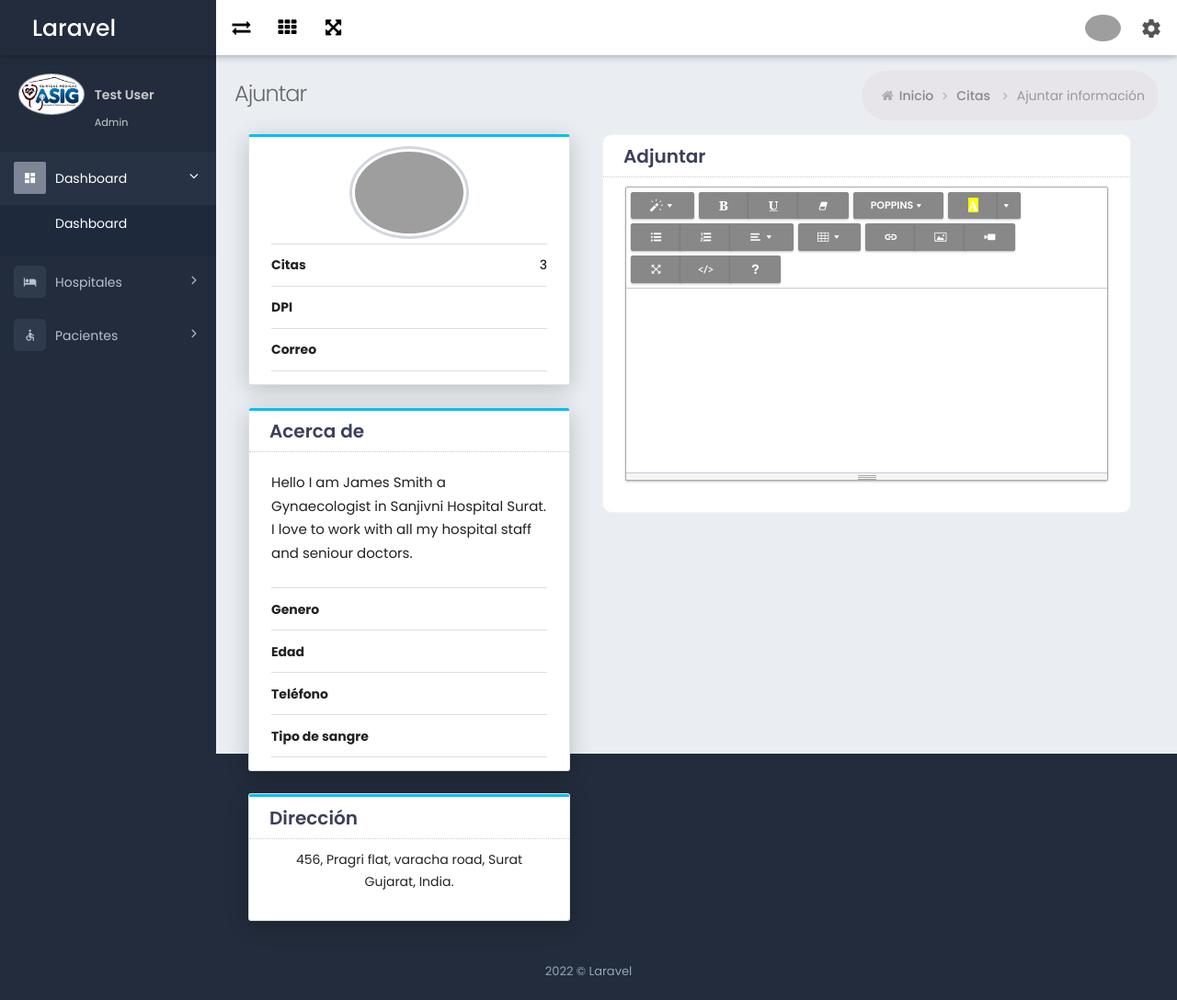
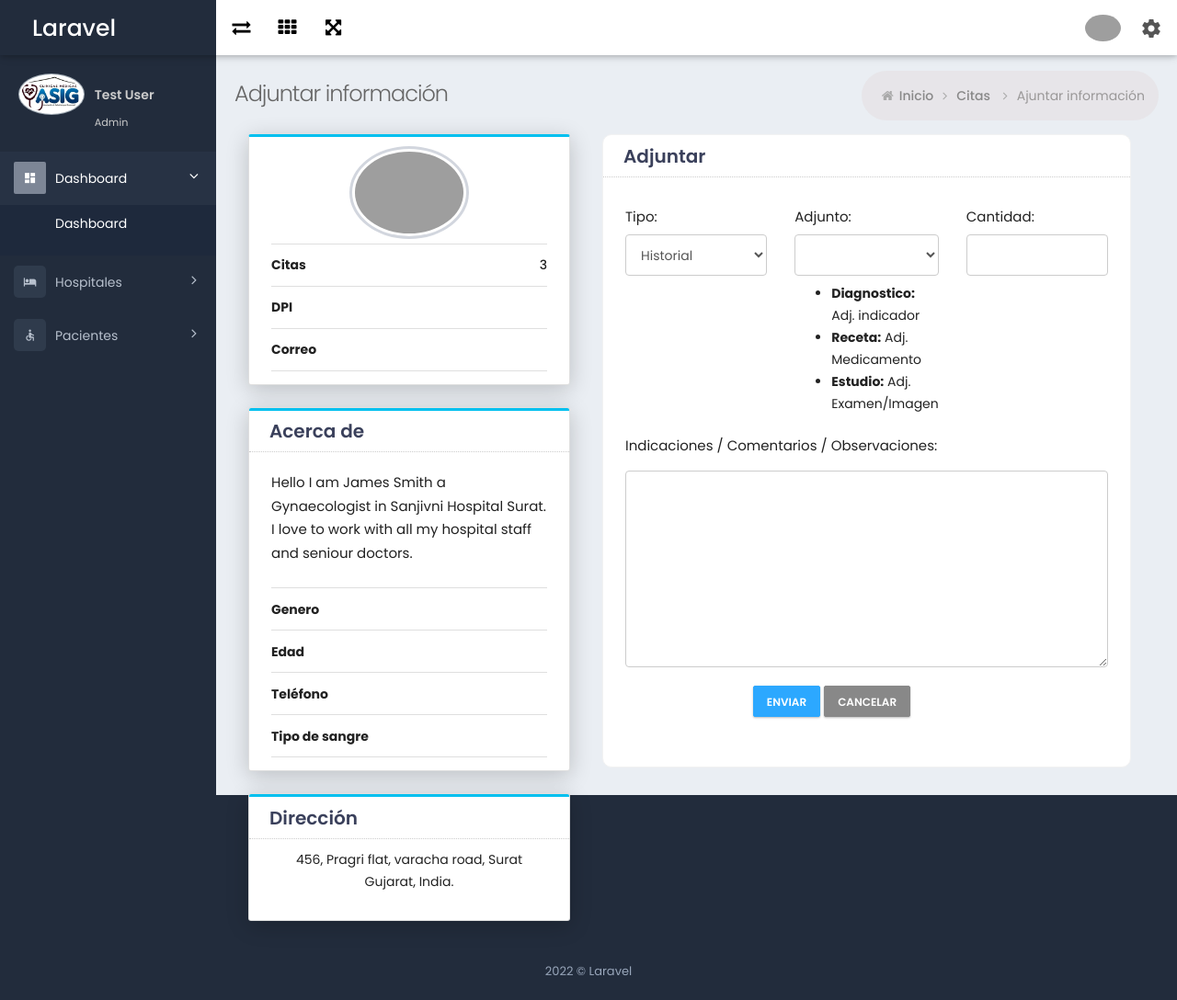
Before and after one commit to jpoou/digdoc, a Laravel app: template resources/views/modules/appointments/attachment.blade.php in a window 1280 px wide. Shown: the whole page at 92% size. Run offline with Laravel 9, Linux system fonts and the light colour scheme; the template is opened without the code that fills it, so the values that code supplies are empty; a user stored in the database is signed in; data comes from the database, SQL or seed files in the repository; grey boxes are pictures that could not be loaded.

Commit message:
feat(add): create Attachment.php for Appointment.php

```diff
--- a/app/Enums/AttachmentType.php
+++ b/app/Enums/AttachmentType.php
@@ -18,4 +18,14 @@ enum AttachmentType: string
             AttachmentType::STUDY => 'orange'
         };
     }
+
+    public function text(): string
+    {
+        return match ($this) {
+            AttachmentType::HISTORY => 'Historial',
+            AttachmentType::DIAGNOSIS => 'Diagnostico',
+            AttachmentType::PRESCRIPTION => 'Receta',
+            AttachmentType::STUDY => 'Estudio'
+        };
+    }
 }
--- a/app/Models/Attachment.php
+++ b/app/Models/Attachment.php
@@ -2,10 +2,13 @@
 
 namespace App\Models;
 
+use Illuminate\Database\Eloquent\Factories\HasFactory;
 use Illuminate\Database\Eloquent\Model;
 
 class Attachment extends Model
 {
+    use HasFactory;
+
     /**
      * The attributes that are mass assignable.
      *
--- a/resources/views/modules/appointments/attachment.blade.php
+++ b/resources/views/modules/appointments/attachment.blade.php
@@ -3,7 +3,7 @@
     <div class="page-content-wrapper">
         <div class="page-content" style="min-height:613px">
 
-            <x-pages.page-bar title="Ajuntar">
+            <x-pages.page-bar title="Adjuntar información">
                 <li>
                     <a class="parent-item" href="{{ route('appointments.index') }}">Citas</a>&nbsp;
                     <i class="fa fa-angle-right"></i>
@@ -23,7 +23,68 @@
                                 <header>Adjuntar</header>
                             </div>
                             <div class="card-body" id="bar-parent">
-                                <textarea name="formsummernote" id="summernote" cols="30" rows="10"></textarea>
+                                <form action="{{ route('appointment.attachment.store', $appointment) }}" class="form-horizontal" novalidate="novalidate" method="post">
+                                    <div class="form-body">
+                                        @csrf
+                                        <div class="row">
+                                            <div class="col">
+                                                <label for="type">Tipo:</label>
+                                                <select class="form-control input-height" id="type" name="type" aria-invalid="false" required>
+                                                    @foreach(App\Enums\AttachmentType::cases() as $type)
+                                                        <option value="{{ $type->value }}">{{ $type->text() }}</option>
+                                                    @endforeach
+                                                </select>
+                                                @error('type')
+                                                <span class="help-block text-danger"> {{ $message }} </span>
+                                                @enderror
+                                            </div>
+                                            <div class="col">
+                                                <label for="attachment_id" data-toggle="tooltip" data-placement="right"
+                                                       title="Diagnostico: Adjuntar indicador, Receta: Adj. Medicamento, Estudio: Adj. Examen/Imagenes"
+                                                >Adjunto:</label>
+                                                <select class="form-control input-height" id="attachment_id" name="attachment_id" aria-invalid="false">
+                                                    @foreach($attachments as $attachment)
+                                                        <option value="{{ $attachment->id }}">{{ $attachment->name }}</option>
+                                                    @endforeach
+                                                </select>
+                                                @error('attachment_id')
+                                                <span class="help-block text-danger"> {{ $message }} </span>
+                                                @enderror
+                                                <ul class="my-2">
+                                                    <li><strong>Diagnostico:</strong> Adj. indicador</li>
+                                                    <li><strong>Receta:</strong> Adj. Medicamento</li>
+                                                    <li><strong>Estudio:</strong> Adj. Examen/Imagen</li>
+                                                </ul>
+                                            </div>
+                                            <div class="col">
+                                                <label for="quantity">Cantidad:</label>
+                                                <input type="text" name="quantity" id="quantity" value="{{ old('quantity') }}" class="form-control input-height">
+                                                @error('quantity')
+                                                <span class="help-block text-danger"> {{ $message }} </span>
+                                                @enderror
+                                            </div>
+                                        </div>
+
+                                        <div class="row">
+                                            <div class="col">
+                                                <label class="my-3" for="indications">Indicaciones / Comentarios / Observaciones: </label>
+                                                <textarea class="form-control" name="indications" id="indications" rows="10"></textarea>
+                                                @error('indications')
+                                                <span class="help-block text-danger"> {{ $message }} </span>
+                                                @enderror
+                                            </div>
+                                        </div>
+
+                                        <div class="form-actions">
+                                            <div class="row">
+                                                <div class="offset-md-3 col-md-9">
+                                                    <button type="submit" class="btn btn-info">Enviar</button>
+                                                    <a href="{{ route('appointments.index') }}" class="btn btn-default">Cancelar</a>
+                                                </div>
+                                            </div>
+                                        </div>
+                                    </div>
+                                </form>
                             </div>
                         </div>
                     </div>
```
Also changed, not shown: app/Http/Controllers/Admin/AppointmentAttachmentController.php (+12 -1 lines), app/Http/Requests/AppointmentAttachmentRequest.php (added, +23 -0 lines), app/Models/Appointment.php (+7 -0 lines), database/factories/AttachmentFactory.php (added, +19 -0 lines), database/seeders/DatabaseSeeder.php (+5 -3 lines), database/migrations/2022_06_11_204210_create_appointment_attachments_table.php.
